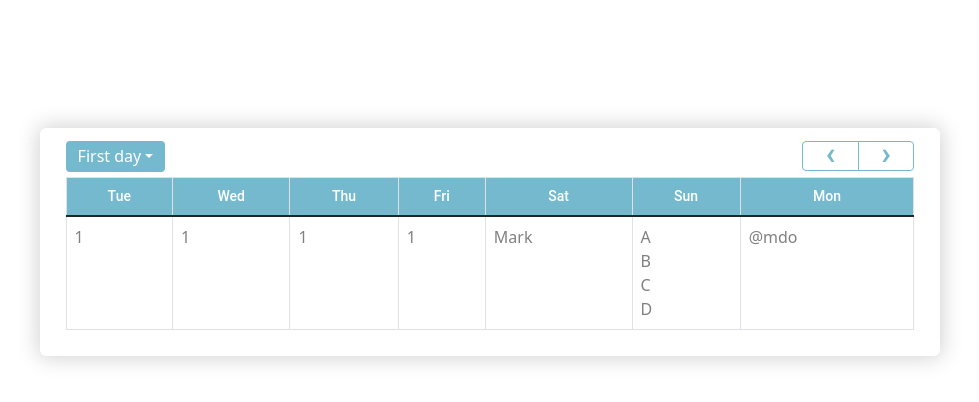
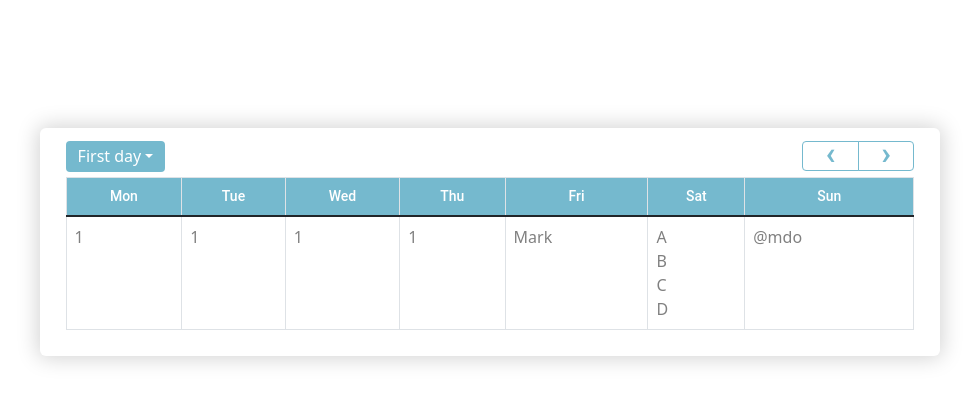
Before and after one commit to maryamghorbani/WeeksCalendar, a React (Create React App) app: page / in a window 1280 px wide. Shown: the top 402 px of the page, without its empty margins (150-1129 px from the left). Built offline with nearby package versions, Linux system fonts and the light colour scheme.

Commit message:
edit weekdays sort install date-fns library

```diff
--- a/package.json
+++ b/package.json
@@ -7,6 +7,7 @@
     "@testing-library/react": "^11.2.7",
     "@testing-library/user-event": "^12.8.3",
     "bootstrap": "^5.1.1",
+    "date-fns": "^2.24.0",
     "dayjs": "^1.10.7",
     "moment": "^2.29.1",
     "react": "^17.0.2",
--- a/src/Component/Calendar.js
+++ b/src/Component/Calendar.js
@@ -1,6 +1,5 @@
 import React from 'react';
 import Table from 'react-bootstrap/Table';
-import * as dayjs from 'dayjs';
 
 // import css
 import './CSS/Calendar.css'
@@ -18,13 +17,13 @@ function Calendar() {
 
 			  <thead>
 			    <tr className="text-center">
+			      <th>Mon</th>
 			      <th>Tue</th>
 			      <th>Wed</th>
 			      <th>Thu</th>
 			      <th>Fri</th>
 			      <th>Sat</th>
 			      <th>Sun</th>
-			      <th>Mon</th>
 			    </tr>
 			  </thead>
 
```
Also changed, not shown: 1 other file (tests, documents, lock files or other folders).
